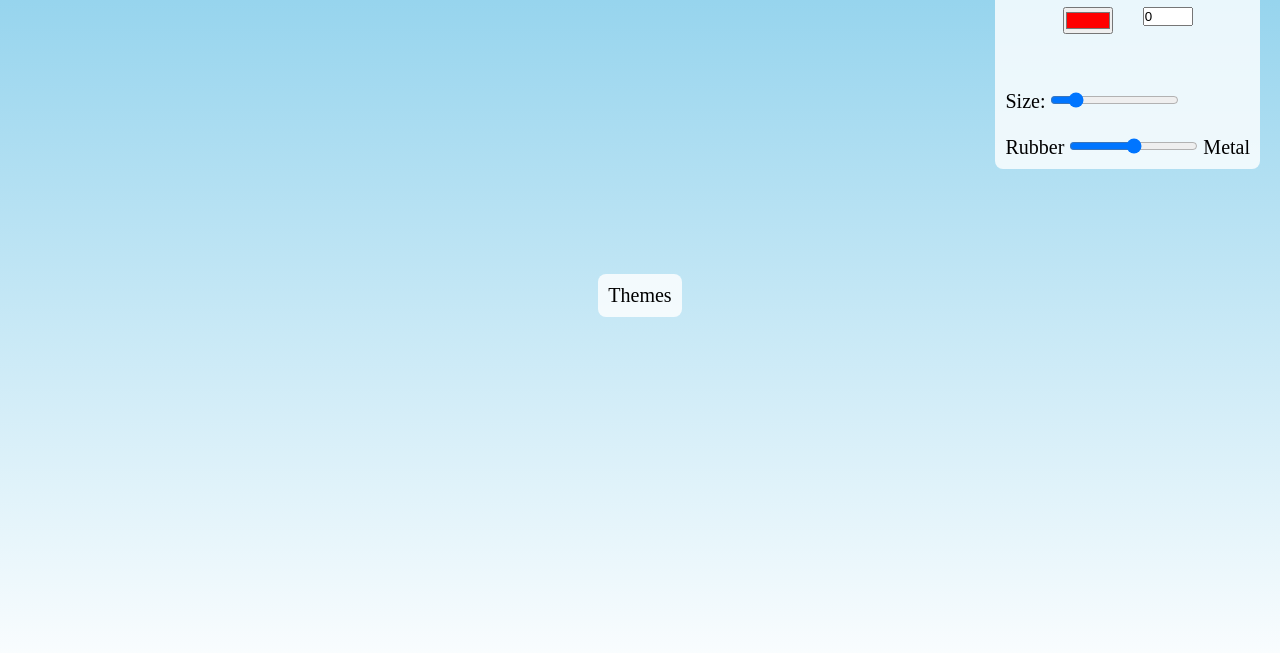
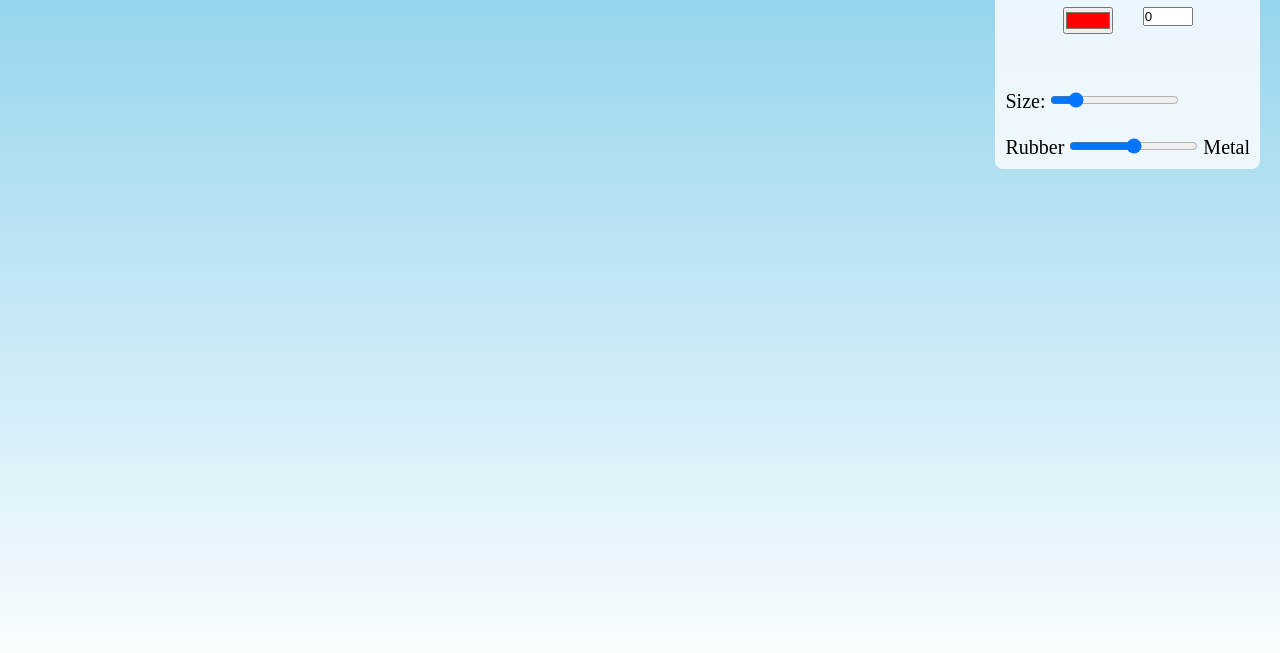
Before and after one commit to lusinmkrtchyan/BouncingBallz, a plain HTML site: page index.html in a window 1280 px wide. Shown: the part 105-758 px from the top of the page. Drawn offline with Linux system fonts and the light colour scheme.

Commit message:
Update index.html

```diff
--- a/index.html
+++ b/index.html
@@ -39,51 +39,12 @@
     </div>
 
 
-    <div class="container-themes container">
+<!--     <div class="container-themes container">
         <div class="themes-text">Themes</div>
-        <!-- Add your theme options here -->
-    </div>
+    </div> -->
 
     <canvas id="canvas"></canvas>
     <script src="script.js"></script>
 </body>
 
-<!-- <body>
-
-    <div class="container-intro container">
-        <p>Click on anywhere the ball will appea! And you can change settings too! att character and stuff</p>
-        <p>You can change ball's apearance and character too in the settings!!!!</p>
-    </div>
-    <div class="container-settings container">
-        <div class="settings-text">Settings</div>
-        <div class="settings">
-            <div class="el">
-                <label for="color">Color:</label>
-                <input type="color" id="color" name="color" value="#ff0000"><br><br>
-            </div>
-            <div class="el">
-                <label for="border">Border:</label>
-                <input type="number" id="border" name="border" value="0" min="0" max="10">
-            </div>
-        </div>
-        <div class="range">
-            <div class="size">
-                <label for="radius">Size:</label>
-                <input type="range" id="radius" name="radius" value="20" min="5" max="100"><br><br>
-            </div>
-            <div class="material">
-                <label for="materialRange">Rubber</label>
-                <input type="range" id="materialRange" min="0" max="1" step="0.01" value="0.5">
-                <label for="materialRange">Metal</label>
-            </div>
-        </div>
-
-    </div>
-
-
-
-    <canvas id="canvas"></canvas>
-    <script src="script.js"></script>
-</body> -->
-
 </html>
```
